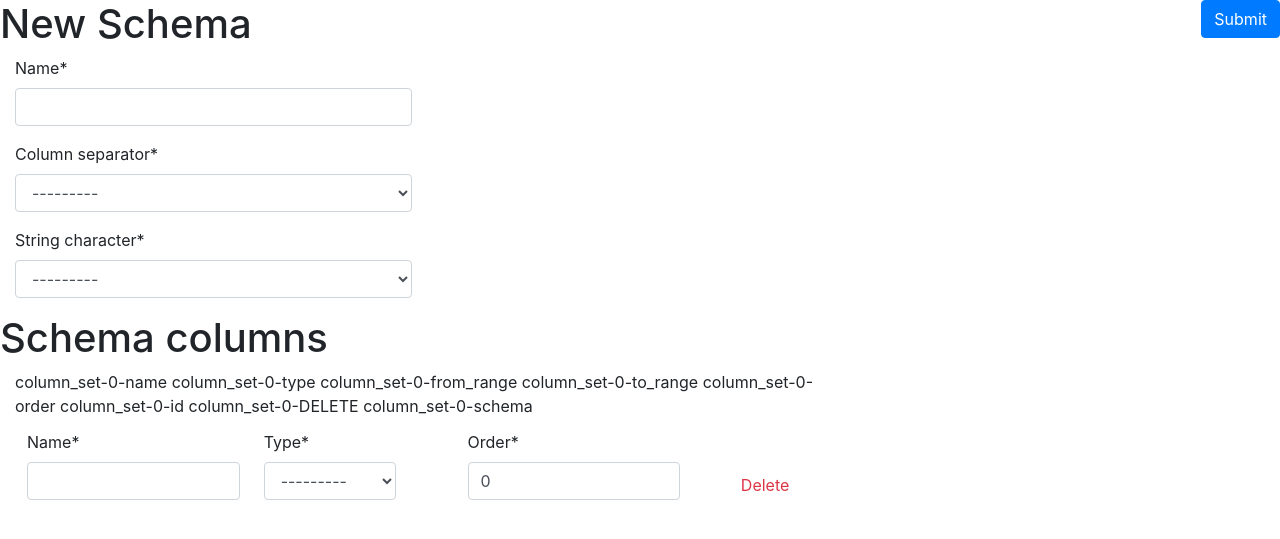
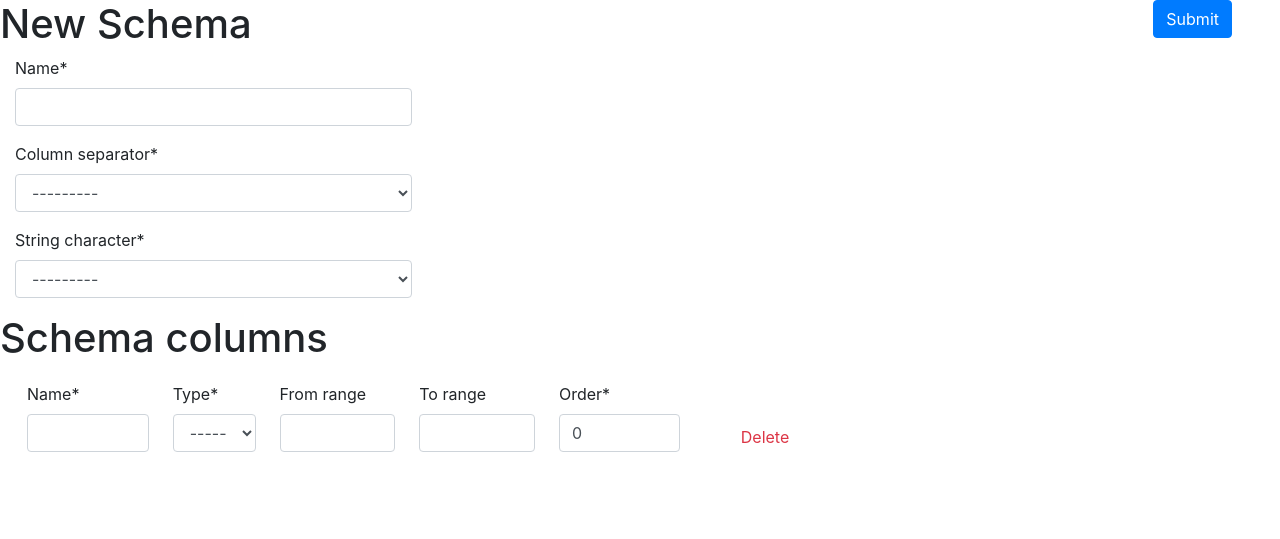
Before and after one commit to MrFlava/CSV_task, a Django app: page /new_schema in a window 1280 px wide. Shown: the part 64-603 px from the top of the page. Run offline with Django 3.2, Linux system fonts and the light colour scheme; the visitor is signed in with stand-in values (Sample User, id 1); parts of the project's set-up code (start-up, migrations or seed data) failed here and were passed over; some libraries are stand-ins or nearby versions.

Commit message:
Some front-end fixes

```diff
--- a/schemas/templates/schemas/schema.html
+++ b/schemas/templates/schemas/schema.html
@@ -37,7 +37,7 @@
             <div class="">
                 <form action="" method="POST" class="form">
                     {% csrf_token %}
-                    <div class="float-right">
+                    <div class="float-right mr-5">
                         <button type="submit" class="btn btn-primary">Submit</button>
                     </div>
                     {% if request.get_full_path == "/new_schema" %}
@@ -56,7 +56,6 @@
                          {% for form in formset.forms %}
                                 <tr>
                                     {% for field in form %}
-                                        {{field.html_name}}
                                         {% if not 'DELETE' in field.html_name %}
                                             <td>
                                                 {{ field|as_crispy_field}}
@@ -81,21 +80,21 @@
         </div>
     </div>
 
-    {% block javascript %}
-    <script src="https://ajax.googleapis.com/ajax/libs/jquery/3.6.0/jquery.min.js"></script>
-    <script>
-    $(function() {
+<!--    {% block javascript %}-->
+<!--    <script src="https://ajax.googleapis.com/ajax/libs/jquery/3.6.0/jquery.min.js"></script>-->
+<!--    <script>-->
+<!--    $(function() {-->
 
-      $("[id$='from_range']").hide();
-      $("[id$='to_range']").hide();
+<!--      $("[id$='from_range']").hide();-->
+<!--      $("[id$='to_range']").hide();-->
 
-      if ( $( "select[name$='-type']" ).val() == 'TEXT' || $( "select[name$='-type']" ).val() == 'INTEGER' ) {
-            $("[id$='from_range']").show();
-            $("[id$='to_range']").show();
-      }
-    });
-    </script>
-    {% endblock javascript %}
+<!--      if ( $( "select[name$='-type']" ).val() == 'TEXT' || $( "select[name$='-type']" ).val() == 'INTEGER' ) {-->
+<!--            $("[id$='from_range']").show();-->
+<!--            $("[id$='to_range']").show();-->
+<!--      }-->
+<!--    });-->
+<!--    </script>-->
+<!--    {% endblock javascript %}-->
 
 </body>
 
```
